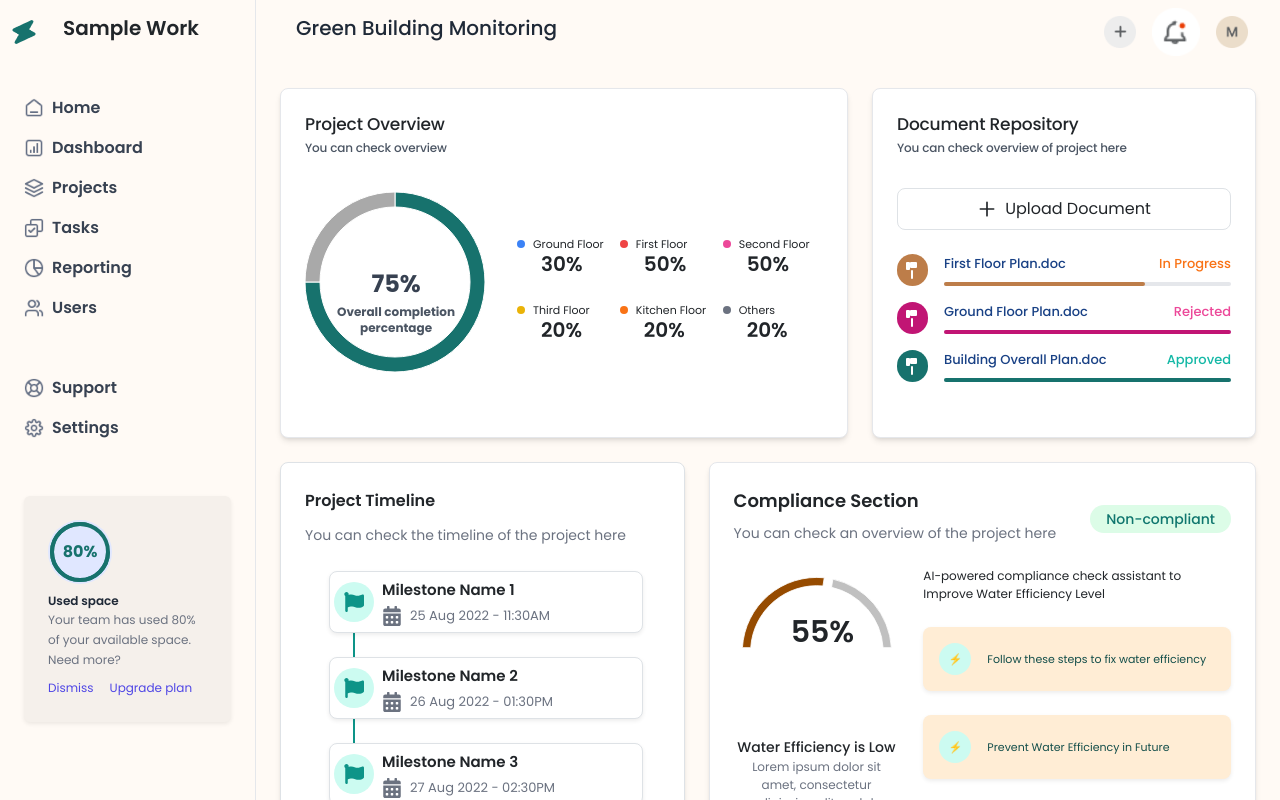
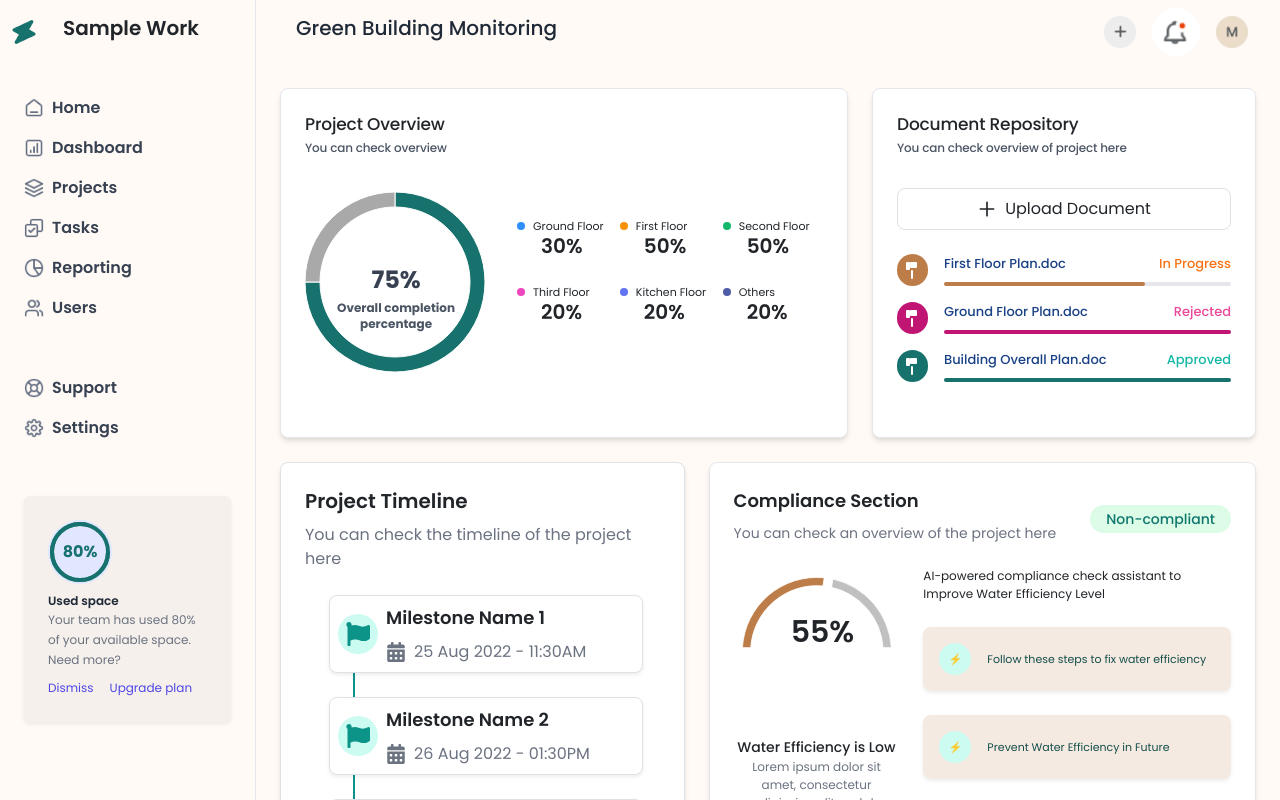
Before and after one commit to HeyAryan27/Project, a React (Vite) app: page / in a window 1280 px wide. Shown: the top 800 px of the page. Built offline with nearby package versions, Linux system fonts and the light colour scheme.

Commit message:
color changes

```diff
--- a/src/components/Charts.jsx
+++ b/src/components/Charts.jsx
@@ -4,7 +4,7 @@ import { PieChart } from '@mui/x-charts/PieChart';
 
 
 const data = [
-  { value: 55, color: '#964B00' },
+  { value: 55, color: '#BD7D49' },
 ];
 
 const calculateEndAngle = (percentage) => {
--- a/src/components/Compliance.jsx
+++ b/src/components/Compliance.jsx
@@ -36,7 +36,7 @@ function App() {
 
           <button
             style={{ fontSize: "11px" }}
-            className="w-full flex items-center p-3 mb-4 bg-orange-100 text-teal-900 rounded-lg shadow-sm hover:bg-orange-200"
+            className="w-full flex items-center p-3 mb-4 bg-[#BD7D4929] text-teal-900 rounded-lg shadow-sm hover:bg-orange-200"
           >
               <span className="inline-flex items-center justify-center h-8 w-8 bg-teal-100 text-teal-900 rounded-full mr-4">
                 &#9889;
@@ -46,7 +46,7 @@ function App() {
 
           <button
             style={{ fontSize: "11px" }}
-            className="w-full flex items-center p-3 bg-orange-100 text-teal-900 rounded-lg shadow-sm hover:bg-orange-200"
+            className="w-full flex items-center p-3 bg-[#BD7D4929] text-teal-900 rounded-lg shadow-sm hover:bg-orange-200"
           >
             <span className="inline-flex items-center justify-center h-8 w-8 bg-teal-100 text-teal-900 rounded-full mr-4">
               &#9889;
--- a/src/components/Document.jsx
+++ b/src/components/Document.jsx
@@ -1,11 +1,12 @@
 import React from "react";
+import FileSvg from '/home/aryan/Documents/Dashs/Dash/src/components/images/File.svg';
 const documents = [
   {
     name: "First Floor Plan.doc",
     status: "In Progress",
     progress: 70,
-    color: "bg-[#BD7D49]", // Custom brown color
-    icon: "bg-[#BD7D49]", // Lighter brown/tan for the icon (optional, or you can adjust as needed)
+    color: "bg-[#BD7D49]",
+    icon: "bg-[#BD7D49]",
   }
 
   ,
@@ -27,7 +28,7 @@ const documents = [
 
 const Timing = () => {
   return (
-    <div className="col-span-1 w-full lg:h-[350px] bg-white p-4 sm:p-6 rounded-lg shadow-md border-[1px] lg:h-[350px]">
+    <div className="col-span-1 w-full  bg-white p-4 sm:p-6 rounded-lg shadow-md border-[1px] lg:h-[350px]">
       <div className="flex flex-col md:flex-row justify-between items-start md:items-center mb-4">
         <h2 className="font-inter text-[17px] font-medium leading-[23px] tracking-[-0.01em] text-left">
           Document Repository
@@ -72,11 +73,11 @@ const Timing = () => {
                 fill="currentColor"
                 viewBox="0 0 20 20"
               >
-                <path
-                  fillRule="evenodd"
-                  d="M9 2a1 1 0 00-1 1v4a1 1 0 001 1h5a1 1 0 001-1V3a1 1 0 00-1-1H9zM4 3a1 1 0 011-1h2a1 1 0 011 1v6a1 1 0 01-1 1H5a1 1 0 01-1-1V3zm6 7a1 1 0 011 1v7a1 1 0 01-2 0v-7a1 1 0 011-1z"
-                  clipRule="evenodd"
-                />
+                 <path
+    fillRule="evenodd"
+    d="M9 2a1 1 0 00-1 1v4a1 1 0 001 1h5a1 1 0 001-1V3a1 1 0 00-1-1H9zM4 3a1 1 0 011-1h2a1 1 0 011 1v6a1 1 0 01-1 1H5a1 1 0 01-1-1V3zm6 7a1 1 0 011 1v7a1 1 0 01-2 0v-7a1 1 0 011-1z"
+    clipRule="evenodd"
+  />
               </svg>
             </div>
 
--- a/src/components/Project.jsx
+++ b/src/components/Project.jsx
@@ -49,7 +49,7 @@ const MyTeams = () => {
           </PieChart>
         </div>
 
-        <div className="absolute font-inter top-[10vh] lg:top-30 lg:left-8   text-center lg:text-left">
+        <div className="absolute font-inter top-[10vh] mt-10 sm:mt-10 md:mt-10   lg:-mt-1 lg:left-8   text-center lg:text-left">
           <span className="text-xl sm:text-2xl font-bold text-gray-700">
             {data.progress}%
             <p className="text-xs font-inter text-gray-600 mt-1 sm:mt-2 ">
@@ -58,16 +58,16 @@ const MyTeams = () => {
           </span>
         </div>
 
-        <div style={{marginTop: "100px"}} className="lg:mt-0 ml-6 grid grid-cols-1 lg:grid-cols-3 gap-2 lg:w-auto lg:h-full lg:justify-between">
+        <div  className="  ml-6 grid grid-cols-1 lg:grid-cols-3 lg:mt-16 gap-2 lg:w-auto lg:h-full lg:justify-between">
           <ul className="text-sm ml-2" style={{padding: "0px"}}>
             <li style={{width: "120%"}}  className="flex items-center -mt-1">
-              <span  className="w-2 h-2 font-inter rounded-full bg-blue-500 mr-2 flex items-center justify-center"></span>
+              <span  className="w-2 h-2 font-inter rounded-full bg-[#2E90FA] mr-2 flex items-center justify-center"></span>
               <span className="font-inter" style={{fontSize: "11px"}}>Ground Floor </span>
 
             </li>
             <span style={{fontSize: "20px", fontWeight: 600}} className="ml-6">{data.attendance.details.InOffice}%</span>
             <li style={{width: "120%"}}  className="flex items-center mt-4">
-              <span className="w-2 h-2 font-inter rounded-full bg-yellow-500 mr-2 flex items-center justify-center"></span>
+              <span className="w-2 h-2 font-inter rounded-full bg-[#EE46BC] mr-2 flex items-center justify-center"></span>
 
               <span style={{fontSize: "11px"}}>Third Floor  </span>
 
@@ -77,13 +77,13 @@ const MyTeams = () => {
 
           <ul className="text-sm ml-2 font-inter" style={{padding: "0px"}}>
             <li style={{width: "120%"}}  className="flex items-center -mt-1">
-              <span className="w-2 h-2 font-inter rounded-full bg-red-500 mr-2 flex items-center justify-center"></span>
+              <span className="w-2 h-2 font-inter rounded-full bg-[#F79009] mr-2 flex items-center justify-center"></span>
 
               <span style={{fontSize: "11px"}}>First Floor  </span>
             </li>
             <span style={{fontSize: "20px", fontWeight: 600}} className="ml-6">{data.attendance.details.Workfromhome}%</span>
             <li style={{width: "120%"}}  className="flex items-center mt-4">
-              <span className="w-2 h-2 rounded-full bg-orange-500 mr-2 flex items-center justify-center"></span>
+              <span className="w-2 h-2 rounded-full bg-[#6172F3] mr-2 flex items-center justify-center"></span>
 
               <span className="font-inter" style={{fontSize: "11px"}}>Kitchen Floor  </span>
 
@@ -93,13 +93,13 @@ const MyTeams = () => {
 
           <ul className="text-sm ml-2" style={{padding: "0px"}}>
             <li style={{width: "120%"}} className="flex items-center -mt-1">
-              <span className="w-2 h-2 font-inter rounded-full bg-pink-500 mr-2 flex items-center justify-center"></span>
+              <span className="w-2 h-2 font-inter rounded-full bg-[#12B76A] mr-2 flex items-center justify-center"></span>
 
               <span className="font-inter" style={{fontSize: "11px"}}>Second Floor </span>
             </li>
             <span style={{fontSize: "20px", fontWeight: 600}} className="ml-6">{data.attendance.details.Workfromhome}%</span>
             <li style={{width: "120%"}} className="flex items-center mt-4">
-              <span className="w-2 h-2 font-inter rounded-full bg-gray-500 mr-2 flex items-center justify-center"></span>
+              <span className="w-2 h-2 font-inter rounded-full bg-[#4E5BA6] mr-2 flex items-center justify-center"></span>
 
               <span style={{fontSize: "11px"}}>Others  </span>
             </li>
--- a/src/components/ProjectTimeline.jsx
+++ b/src/components/ProjectTimeline.jsx
@@ -1,5 +1,6 @@
 import React from "react";
 import { FaFlag, FaCalendarAlt } from "react-icons/fa";
+
 const milestones = [
   {
     name: "Milestone Name 1",
@@ -17,47 +18,36 @@ const milestones = [
 
 const ProjectTimeline = () => {
   return (
-    <div className="bg-white p-4 sm:p-6 md:p-8 lg:p-10 xl:p-12 rounded-lg shadow-md border border-gray-200 mx-auto max-w-full sm:max-w-lg lg:max-w-xl lg:h-full xl:max-w-5xl">
+    <div className="bg-white p-4 sm:p-6 md:p-8 lg:p-10 xl:p-12 rounded-lg shadow-md border border-gray-200 mx-auto max-w-full sm:w-full lg:max-w-xl lg:h-full xl:max-w-5xl">
       <div className="text-left mb-4">
-        <h2
-          style={{ fontSize: "16px" }}
-          className="text-base md:text-lg lg:text-xl font-semibold"
-        >
+        <h2 className="text-base md:text-lg lg:text-xl font-semibold">
           Project Timeline
         </h2>
-        <p
-          style={{ fontSize: "14px" }}
-          className="text-xs sm:text-sm lg:text-base text-gray-500"
-        >
+        <p className="text-xs sm:text-sm lg:text-base text-gray-500">
           You can check the timeline of the project here
         </p>
       </div>
 
       <div className="relative pl-2 sm:pl-4 md:pl-6 lg:pl-6">
-        <div className="absolute h-full border-l-2 border-teal-600 left-8 sm:left-4 lg:left-12" style={{zIndex: "1"}}></div>
+        <div className="absolute h-full border-l-2 border-teal-600 left-8 sm:left-4 lg:left-12"></div>
 
         {milestones.map((milestone, index) => (
           <div
             key={index}
-            style={{zIndex: "2"}}
             className="relative flex items-start space-x-2 sm:space-x-3 md:space-x-4 lg:space-x-5 mb-4 sm:mb-6"
           >
-
-            <div className="bg-white border border-teal-200 rounded-lg p-1 md:p-1 lg:p-1 w-full max-w-[80%] sm:max-w-[90%] lg:max-w-[95%] shadow-sm">
+            <div className="bg-white border border-teal-200 rounded-lg p-2 md:p-3 lg:p-4 w-full max-w-[80%] sm:max-w-[90%] lg:max-w-[95%] shadow-sm">
               <div className="flex gap-2 items-center">
                 <div className="flex items-center justify-center bg-teal-100 text-teal-600 w-6 h-6 md:w-8 md:h-8 lg:w-10 lg:h-10 rounded-full">
-                  <FaFlag className="w-2 h-2 md:w-4 md:h-4 lg:w-5 lg:h-5" />
+                  <FaFlag className="w-4 h-4 md:w-5 md:h-5 lg:w-6 lg:h-6" />
                 </div>
                 <div>
-                  <h3
-                    style={{ fontSize: "15px", margin: "0px" }}
-                    className="text-sm md:text-base lg:text-lg font-semibold"
-                  >
+                  <h3 className="text-sm md:text-base lg:text-lg font-semibold">
                     {milestone.name}
                   </h3>
                   <div className="flex items-center text-gray-500 text-xs md:text-sm lg:text-base space-x-1 md:space-x-2">
                     <FaCalendarAlt className="w-3 h-3 md:w-4 md:h-4 lg:w-5 lg:h-5" />
-                    <span style={{ fontSize: "13px" }}>{milestone.date}</span>
+                    <span>{milestone.date}</span>
                   </div>
                 </div>
               </div>
@@ -66,7 +56,7 @@ const ProjectTimeline = () => {
         ))}
       </div>
 
-      <div className="w-full mt-4 sm:mt-6 ml-6 flex ">
+      <div className="w-full mt-4 sm:mt-6 flex justify-center lg:justify-start">
         <button className="border border-gray-300 bg-white hover:bg-gray-50 text-gray-700 px-4 md:px-6 lg:px-8 py-2 md:py-2.5 lg:py-3 rounded-md shadow-sm text-sm md:text-base">
           Check More
         </button>
```
Also changed, not shown: src/components/images/File.svg (renamed from src/components/images/File.png).
